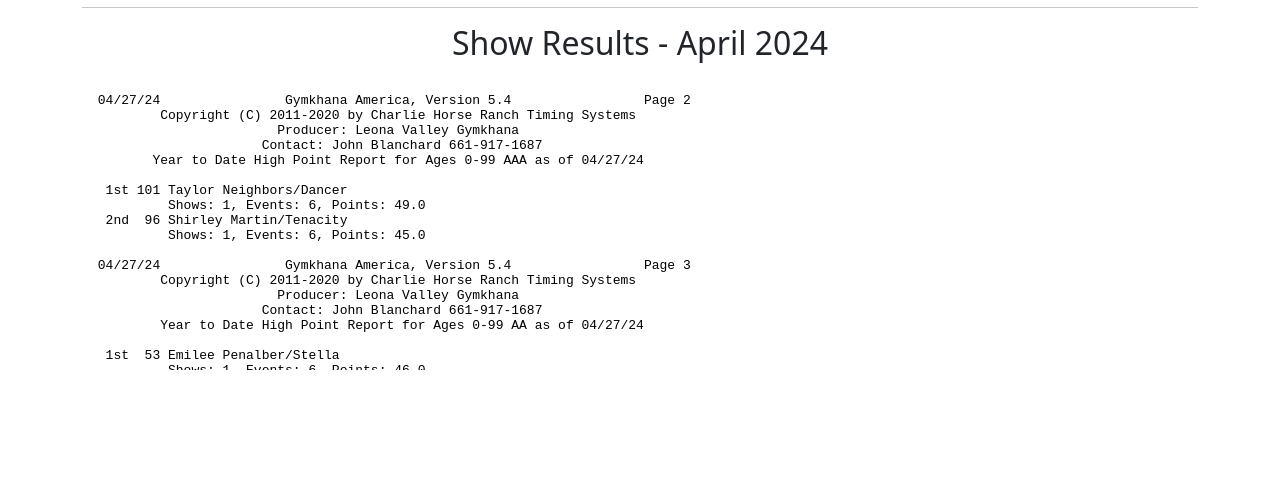
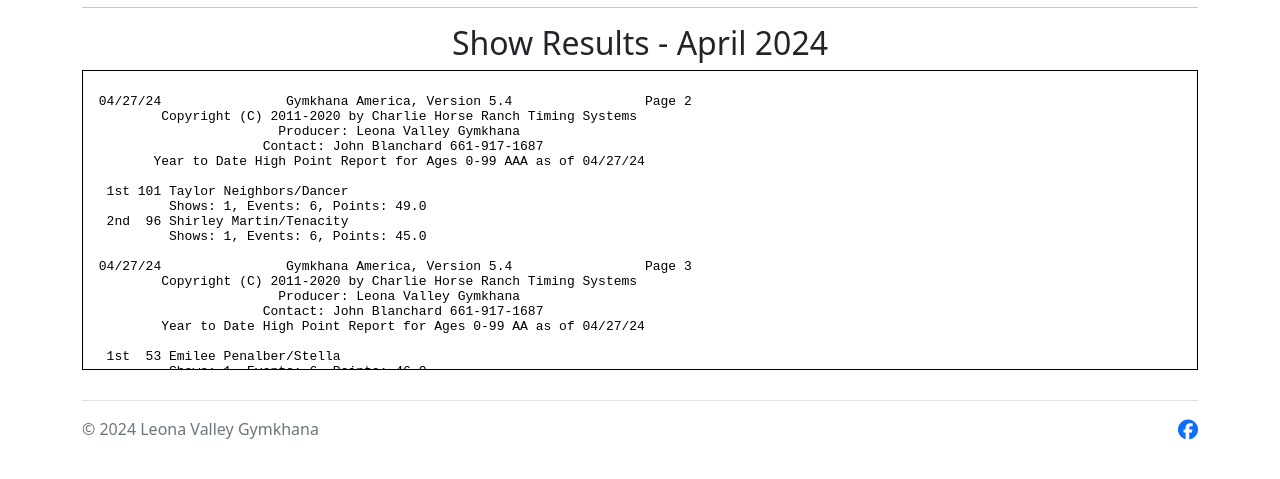
Before and after one commit to leonavalleygymkhana/leonavalleygymkhana.github.io, a plain HTML site: page index.html in a window 1280 px wide. Shown: the part 551-1030 px from the top of the page. Before the commit the page ends 927 px from the top, so only its background shows below. Drawn offline with nearby package versions, Linux system fonts and the light colour scheme.

Commit message:
Updated iframe.

```diff
--- a/index.html
+++ b/index.html
@@ -71,8 +71,9 @@
 					<div class="col-12">
 						<h2>Show Results - April 2024</h2>
 						<center>
-						<iframe src="/docs/2024/04272024.html" width="100%" height="300px" style="border:0;" allowfullscreen="" loading="lazy"</iframe>
+						<iframe src="/docs/2024/04272024.html" width="100%" height="300px" style="border:1px solid #000;" allowfullscreen="" loading="lazy"></iframe>
 						</center>
+					</div>
 				</div>
 			</div>
 		</div>
```
